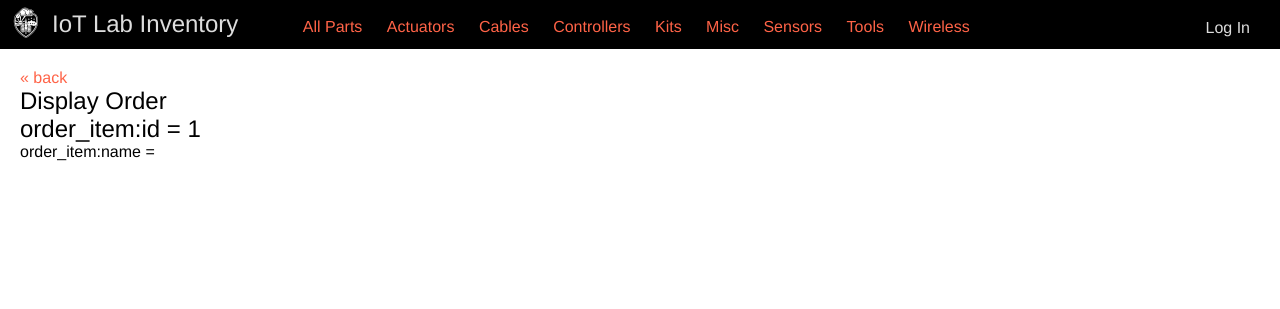
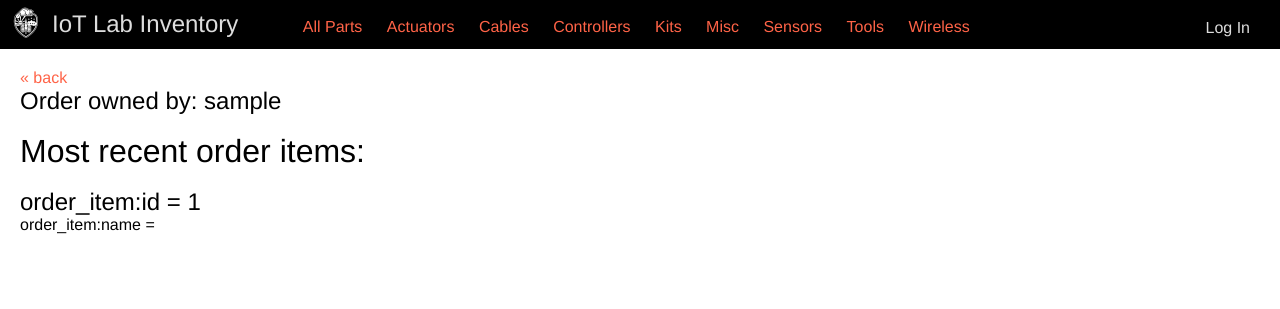
Before and after one commit to osu-cascades/iot-lab-inventory, a Flask app: template iot_lab_inventory/templates/orders/order.html in a window 1280 px wide. Shown: the top 309 px of the page. Run offline with Flask 2, Linux system fonts and the light colour scheme; the template is opened without the code that fills it: most values are stand-ins (such as "Sample title", 1, 10 or a date in 2020).

Commit message:
added logic linking orders to users; updated current_user.html to show orders

```diff
--- a/iot_lab_inventory/models.py
+++ b/iot_lab_inventory/models.py
@@ -45,6 +45,7 @@
     name = db.Column(db.String)
     picture = db.Column(db.String)
     is_admin = db.Column(db.Boolean)
+    orders = db.relationship('Order', backref='user')
 
     cart = Cart()
 
@@ -71,6 +72,8 @@
 
 
     def __init__(self, cart):
+        self.user = current_user
+
         for part_id in cart.cart_items:
             part = Part.query.filter_by(id=part_id).first()
             order_item = OrderItem(part=part, order=self)
--- a/iot_lab_inventory/templates/orders/order.html
+++ b/iot_lab_inventory/templates/orders/order.html
@@ -2,7 +2,13 @@
 {% block content %}
     <!-- /orders/order.html -->
     <a href="#" onclick="history.back();">« back</a>
-<h2>Display Order</h2>
+
+    <h2>Order owned by: {{ order.user.username }}</h2>
+    <br>
+
+    <h1>Most recent order items:</h1>
+
+    <br>
     {% for order_item in order.order_items %}
         <h2>order_item:id = {{ order_item.id }}</h2>
         <p>order_item:name = {{ order_item.part.name }}</p>
--- a/iot_lab_inventory/templates/users/current_user.html
+++ b/iot_lab_inventory/templates/users/current_user.html
@@ -7,5 +7,10 @@
   <h2>{{ current_user.name }}</h2>
   <p>{{ current_user.username }} ({{ current_user.email }})</p>
   <p>Role: {% if current_user.is_admin %} Administrator {% else %} Student{% endif %}</p>
+  <p>Orders (id):
+    {% for order in current_user.orders %}
+      <h2>{{ order.id }}</h2>
+    {% endfor %}
+  </p>
 </div>
 {% endblock %}
--- a/iot_lab_inventory/views.py
+++ b/iot_lab_inventory/views.py
@@ -236,8 +236,8 @@
     order = Order(current_user.cart)
     db.session.add(order)
     db.session.commit()
-    for order_item in order.order_items:
-        print order_item.id
+
+    current_user.cart.cart_items.clear()
     return render_template('orders/order.html', order=order)
 
 #error handlers
```
Lines whose indentation alone changed are shown as unchanged.
